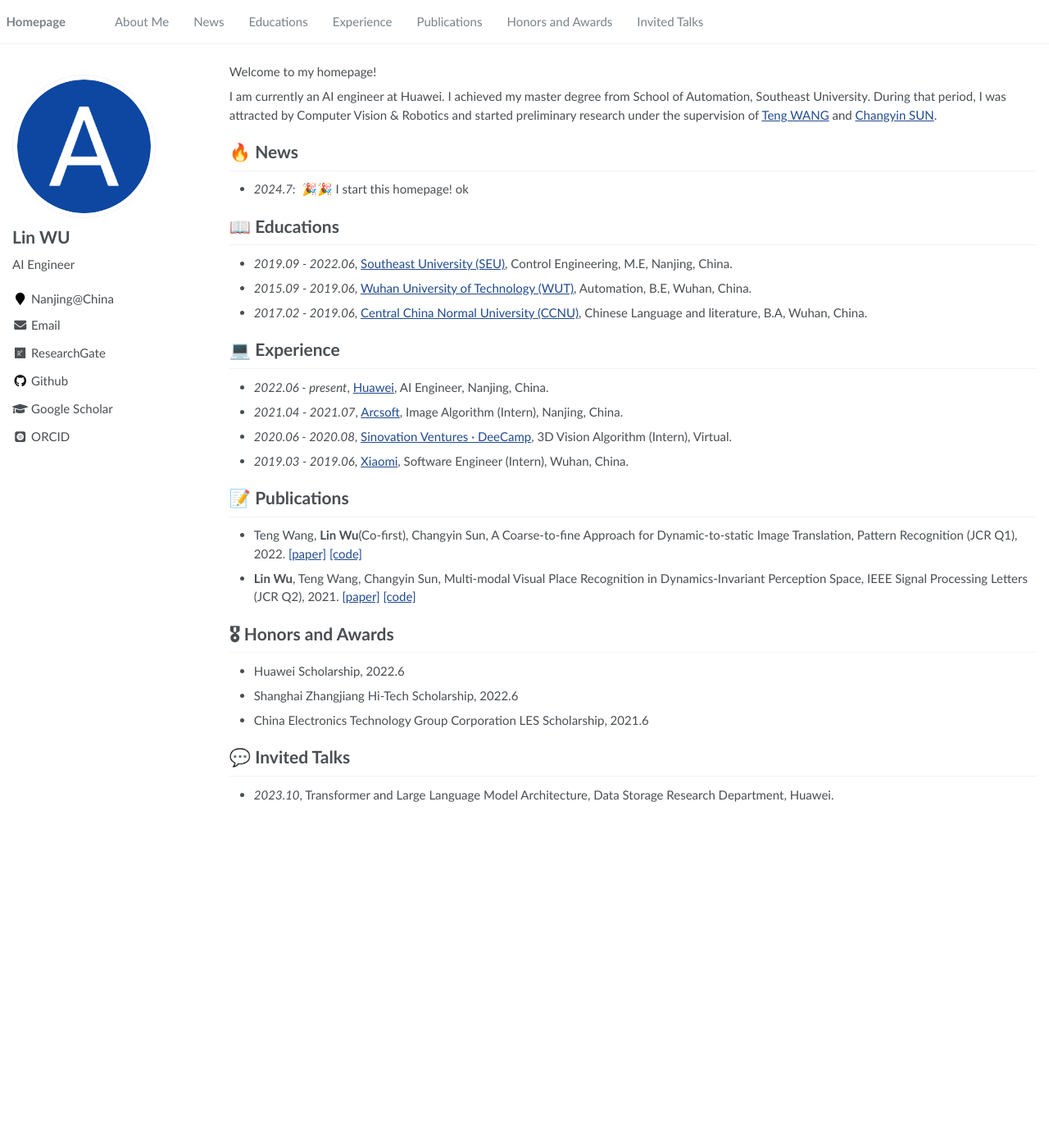
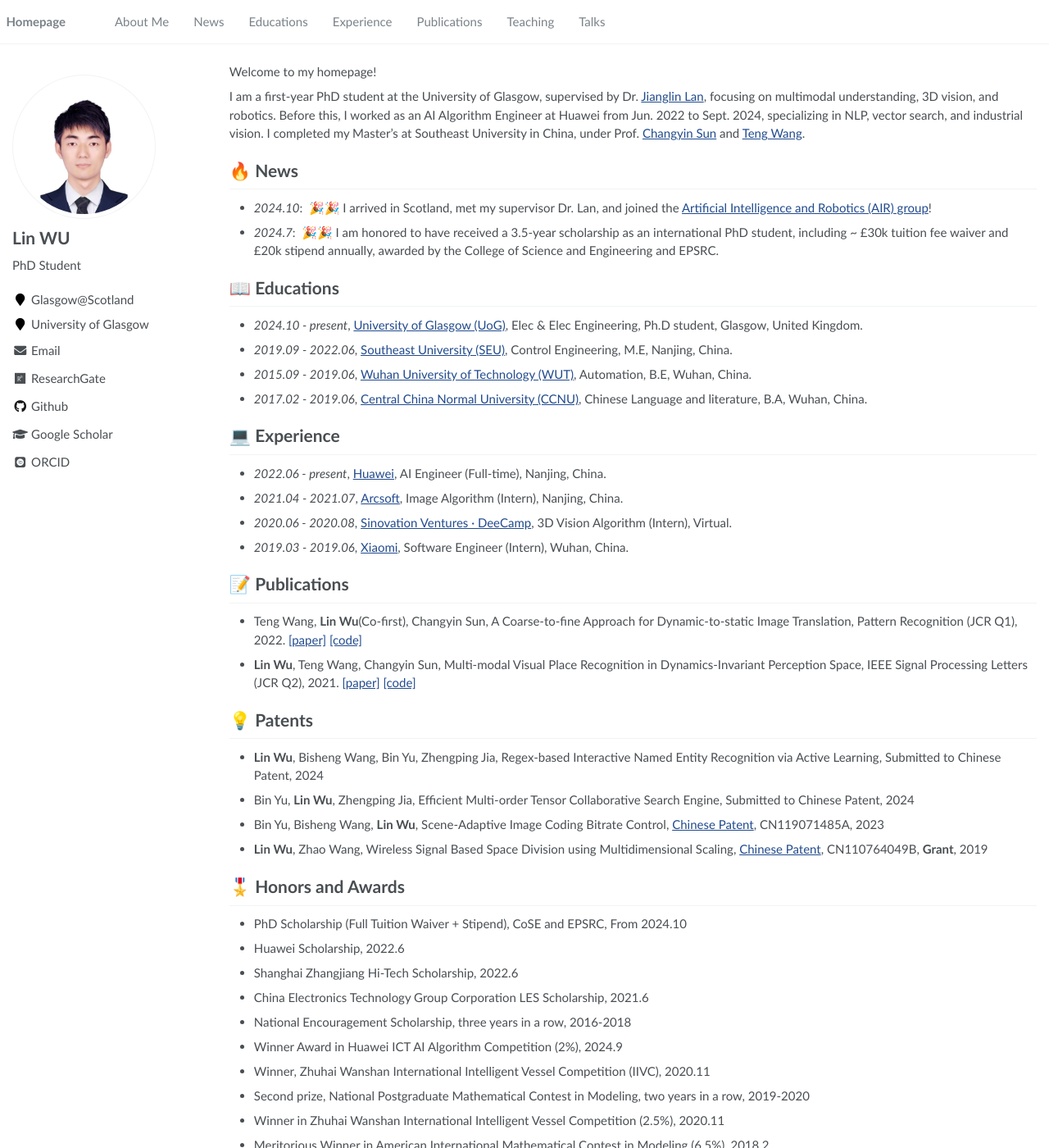
Before and after one commit to wulin97/wulin97.github.io, a Jekyll site: the page built from _pages/about.md, in a window 1280 px wide and 1400 px high. Shown: the whole window at 82% size. Built offline with Jekyll 4.4.1, drawn with Linux system fonts in a browser that asks for light colours; some web fonts are replaced; some of the changed text lies outside the part shown.

Commit message:
intro update

```diff
--- a/_config.yml
+++ b/_config.yml
@@ -23,11 +23,11 @@ baidu_site_verification  :  # get baidu_site_verification from https://ziyuan.ba
 author:
   name             : "Lin WU"
   avatar           : "images/android-chrome-512x512.png"
-  bio              : "AI Engineer"
-  location         : "Nanjing@China"
-  employer         :
+  bio              : "PhD Student"
+  location         : "Glasgow@Scotland"
+  employer         : "University of Glasgow"
   pubmed           :
-  googlescholar    : "https://scholar.google.com/citations?user=YOUR_GOOGLE_SCHOLAR_ID&user=99B_UgcAAAAJ"
+  googlescholar    : "https://scholar.google.com/citations?user=SCHOLAR_ID&user=6w59cyEAAAAJ"
   email            : "fiftywu@outlook.com"
   researchgate     : "https://www.researchgate.net/profile/Lin-Wu-69"
   uri              :
@@ -103,7 +103,7 @@ markdown: kramdown
 highlighter: rouge
 lsi: false
 excerpt_separator: "\n\n"
-incremental: false
+incremental: true
 
 
 # Markdown Processing
@@ -136,7 +136,7 @@ sass:
 
 # Outputting
 permalink: /:categories/:title/
-timezone: Asia/Shanghai # http://en.wikipedia.org/wiki/List_of_tz_database_time_zones
+timezone: Europe/London # http://en.wikipedia.org/wiki/List_of_tz_database_time_zones
 
 
 # Plugins
--- a/_data/navigation.yml
+++ b/_data/navigation.yml
@@ -15,8 +15,8 @@ main:
   - title: "Publications"
     url: "/#-publications"
 
-  - title: "Honors and Awards"
-    url: "/#-honors-and-awards"
+  - title: "Teaching"
+    url: "/#-teaching"
 
-  - title: "Invited Talks"
-    url: "/#-invited-talks"
+  - title: "Talks"
+    url: "/#-talks"
--- a/_pages/about.md
+++ b/_pages/about.md
@@ -19,20 +19,21 @@ redirect_from:
 
 Welcome to my homepage!
 
-I am currently an AI engineer at Huawei. I achieved my master degree from School of Automation, Southeast University. During that period, I was attracted by Computer Vision & Robotics and started preliminary research under the supervision of [Teng WANG](https://www.researchgate.net/profile/Teng-Wang-45) and [Changyin SUN](https://www.researchgate.net/profile/Changyin-Sun).
-<!-- My research interest revolve around computer vision, multimodal learning and various robotics applications. -->
+I am a first-year PhD student at the University of Glasgow, supervised by Dr. [Jianglin Lan](https://scholar.google.co.uk/citations?user=Z7kvat4AAAAJ&hl=en), focusing on multimodal understanding, 3D vision, and robotics. Before this, I worked as an AI Algorithm Engineer at Huawei from Jun. 2022 to Sept. 2024, specializing in NLP, vector search, and industrial vision. I completed my Master's at Southeast University in China, under Prof. [Changyin Sun](https://www.researchgate.net/profile/Changyin-Sun) and [Teng Wang](https://scholar.google.co.uk/citations?hl=zh-CN&user=hpF7i8sAAAAJ).
 
 
 # 🔥 News
-- *2024.7*: &nbsp;🎉🎉 I start this homepage! ok
+- *2024.10*: &nbsp;🎉🎉 I arrived in Scotland, met my supervisor Dr. Lan, and joined the [Artificial Intelligence and Robotics (AIR) group](https://air-lan.github.io/AIR-Lab/)!
+- *2024.7*: &nbsp;🎉🎉 I am honored to have received a 3.5-year scholarship as an international PhD student, including ~ £30k tuition fee waiver and £20k stipend annually, awarded by the College of Science and Engineering and EPSRC.
 
 # 📖 Educations
+- *2024.10 - present*, [University of Glasgow (UoG)](https://www.gla.ac.uk/explore/awardsandrankings/), Elec & Elec Engineering, Ph.D student, Glasgow, United Kingdom.
 - *2019.09 - 2022.06*, [Southeast University (SEU)](https://www.seu.edu.cn/english/22456/list.htm), Control Engineering, M.E, Nanjing, China.
 - *2015.09 - 2019.06*, [Wuhan University of Technology (WUT)](http://english.whut.edu.cn/abo/), Automation, B.E, Wuhan, China.
 - *2017.02 - 2019.06*, [Central China Normal University (CCNU)](http://english.ccnu.edu.cn/About/About_CCNU.htm), Chinese Language and literature, B.A, Wuhan, China.
 
 # 💻 Experience
-- *2022.06 - present*, [Huawei](https://www.huawei.com/en/corporate-information), AI Engineer, Nanjing, China.
+- *2022.06 - present*, [Huawei](https://www.huawei.com/en/corporate-information), AI Engineer (Full-time), Nanjing, China.
 - *2021.04 - 2021.07*, [Arcsoft](https://www.arcsoft.com/corporate/about.html), Image Algorithm (Intern), Nanjing, China.
 - *2020.06 - 2020.08*, [Sinovation Ventures · DeeCamp](https://www.sinovationventures.com/ai), 3D Vision Algorithm (Intern), Virtual.
 - *2019.03 - 2019.06*, [Xiaomi](https://www.mi.com/uk/about/), Software Engineer (Intern), Wuhan, China.
@@ -55,13 +56,26 @@ I am currently an AI engineer at Huawei. I achieved my master degree from School
 
 - **Lin Wu**, Teng Wang, Changyin Sun, Multi-modal Visual Place Recognition in Dynamics-Invariant Perception Space, IEEE Signal Processing Letters (JCR Q2), 2021. [[paper]](https://doi.org/10.1109/lsp.2021.3123907) [[code]](https://github.com/fiftywu/Multimodal-VPR)
 
+# 💡 Patents
 
-# 🎖 Honors and Awards
+- **Lin Wu**, Bisheng Wang, Bin Yu, Zhengping Jia, Regex-based Interactive Named Entity Recognition via Active Learning, Submitted to Chinese Patent, 2024
+- Bin Yu, **Lin Wu**, Zhengping Jia, Efficient Multi-order Tensor Collaborative Search Engine, Submitted to Chinese Patent, 2024
+- Bin Yu, Bisheng Wang, **Lin Wu**, Scene-Adaptive Image Coding Bitrate Control, [Chinese Patent](https://patents.google.com/patent/CN119071485A/en?oq=CN119071485A), CN119071485A, 2023
+- **Lin Wu**, Zhao Wang, Wireless Signal Based Space Division using Multidimensional Scaling, [Chinese Patent](https://patents.google.com/patent/CN110764049B/zh), CN110764049B, **Grant**, 2019
 
+
+# 🎖️ Honors and Awards
+- PhD Scholarship (Full Tuition Waiver + Stipend), CoSE and EPSRC, From 2024.10
 - Huawei Scholarship, 2022.6
 - Shanghai Zhangjiang Hi-Tech Scholarship, 2022.6
 - China Electronics Technology Group Corporation LES Scholarship, 2021.6
-<!-- - National Encouragement Scholarship, three years in a row, 2016-2018 -->
+- National Encouragement Scholarship, three years in a row, 2016-2018
+
+- Winner Award in Huawei ICT AI Algorithm Competition (2%), 2024.9
+- Winner, Zhuhai Wanshan International Intelligent Vessel Competition (IIVC), 2020.11
+- Second prize, National Postgraduate Mathematical Contest in Modeling, two years in a row, 2019-2020
+- Winner in Zhuhai Wanshan International Intelligent Vessel Competition (2.5%), 2020.11
+- Meritorious Winner in American International Mathematical Contest in Modeling (6.5%), 2018.2
 
 <!-- <details>
 <summary>Scholarship</summary>
@@ -95,6 +109,10 @@ I am currently an AI engineer at Huawei. I achieved my master degree from School
 </pre>
 </details> -->
 
+# ✨ Teaching
+- Real Time Embedded Programming (ENG5220), UoG, 2025 Spring
+- Nonlinear System Analysis, SEU, 2022 Spring
 
-# 💬 Invited Talks
+
+# 💬 Talks
 - *2023.10*, Transformer and Large Language Model Architecture, Data Storage Research Department, Huawei.
```
Also changed, not shown: images/android-chrome-512x512.png, images/linwu.jpg (added), images/ori-android-chrome-512x512.png (added), 1 other file.
